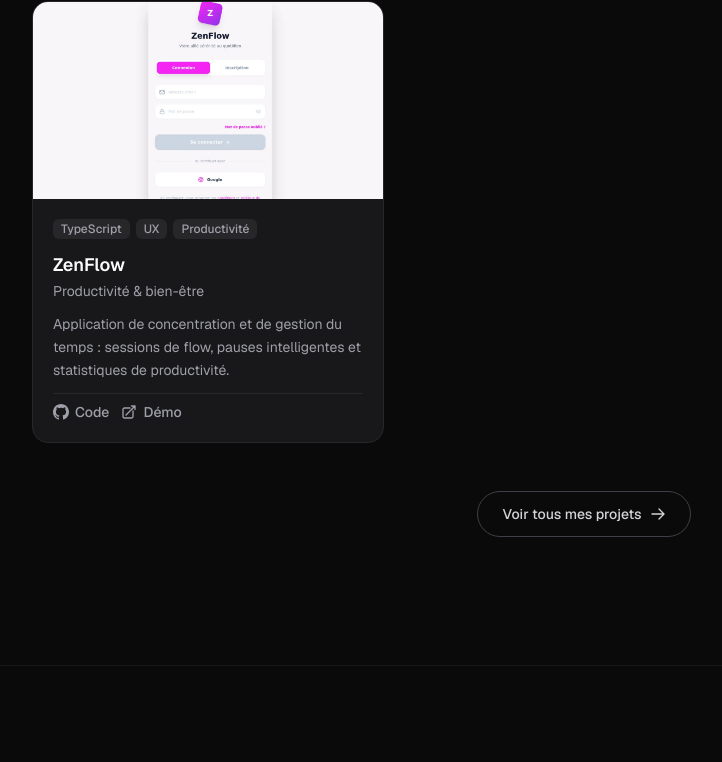
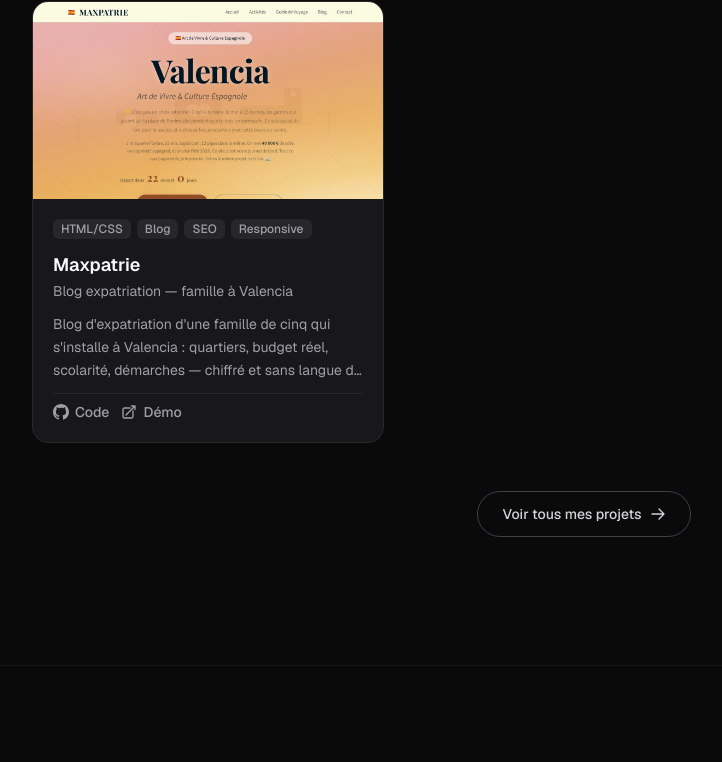
Before and after one commit to FPH-DEV89/fph-solutions, a Next.js app: page / in a window 1280 px wide. Shown: the part 1680-2442 px from the top of the page, without its empty margins (56-778 px from the left). Built offline with nearby package versions, Linux system fonts and the light colour scheme.

Commit message:
fix: featured projects = 3 premiers + maxpatrie sur la home

```diff
--- a/src/app/page.tsx
+++ b/src/app/page.tsx
@@ -8,7 +8,10 @@ import SocialProofSection from "@/components/SocialProof"
 import Link from "next/link"
 import { projects, faqItems } from "@/data/projects"
 
-const featuredProjects = projects.slice(0, 4)
+const featuredProjects = [
+  ...projects.filter((p) => p.slug !== "maxpatrie").slice(0, 3),
+  projects.find((p) => p.slug === "maxpatrie")!,
+]
 
 const faqSchema = {
   "@context": "https://schema.org",
```
